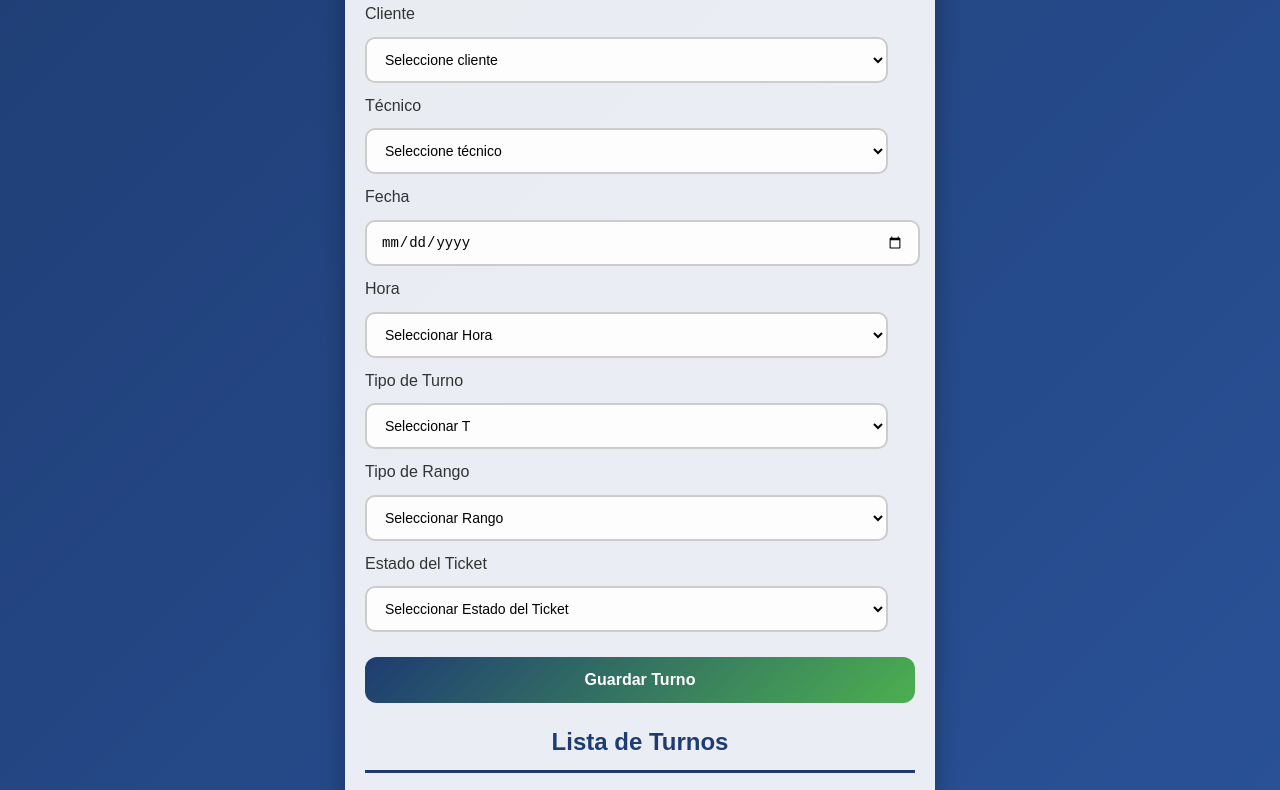
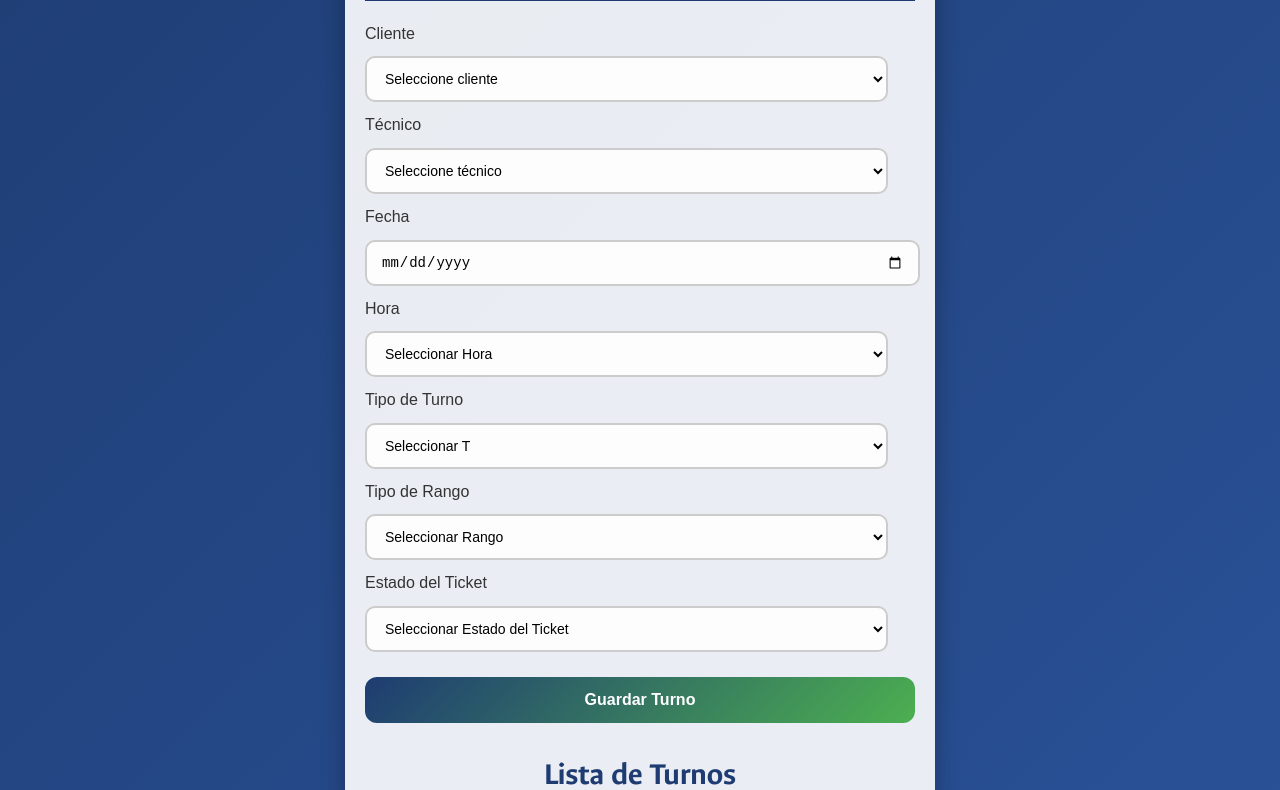
Before and after one commit to juandaniel652/tp_link, a plain HTML site: page html/turno.html in a window 1280 px wide. Shown: the part 339-1129 px from the top of the page. Drawn offline with Linux system fonts and the light colour scheme.

Commit message:
Ajuste de fuentes en formularios y validación de teléfono técnicos

```diff
--- a/css/punto_acceso.css
+++ b/css/punto_acceso.css
@@ -1,3 +1,20 @@
+/* FUENTES */
+
+@font-face {
+  font-family: 'RobotoMonoBold'; /* Un nombre que tú elijas para la fuente */
+  src: url('../fuentes/RobotoMono/RobotoMono-Bold.ttf') format('truetype'); /* Ruta al archivo de tu fuente */
+  font-weight: normal; /* El peso de la fuente, si aplica */
+  font-style: normal;  /* El estilo de la fuente, si aplica */
+}
+
+@font-face{
+  font-family: 'AncizarSanzBold'; /* Un nombre que tú elijas para la fuente */
+  src: url('../fuentes/AncizarSans/AncizarSans-Bold.ttf') format('truetype'); /* Ruta al archivo de tu fuente */
+  font-weight: normal; /* El peso de la fuente, si aplica */
+  font-style: normal;  /* El estilo de la fuente, si aplica */
+}
+
+
 /* === FORMULARIO PUNTO DE ACCESO === */
 #punto-acceso {
   background: rgba(240, 245, 255, 0.95); /* tono más suave y azulado */
@@ -19,6 +36,7 @@
   font-weight: bold;
   border-bottom: 2px solid #2A5298;
   padding-bottom: 10px;
+  font-family: 'AncizarSanzBold', sans-serif;
 }
 
 /* Inputs */
--- a/css/turnos.css
+++ b/css/turnos.css
@@ -1,3 +1,21 @@
+/* FUENTES */
+
+@font-face {
+  font-family: 'RobotoMonoBold'; /* Un nombre que tú elijas para la fuente */
+  src: url('../fuentes/RobotoMono/RobotoMono-Bold.ttf') format('truetype'); /* Ruta al archivo de tu fuente */
+  font-weight: normal; /* El peso de la fuente, si aplica */
+  font-style: normal;  /* El estilo de la fuente, si aplica */
+}
+
+@font-face{
+  font-family: 'AncizarSanzBold'; /* Un nombre que tú elijas para la fuente */
+  src: url('../fuentes/AncizarSans/AncizarSans-Bold.ttf') format('truetype'); /* Ruta al archivo de tu fuente */
+  font-weight: normal; /* El peso de la fuente, si aplica */
+  font-style: normal;  /* El estilo de la fuente, si aplica */
+}
+
+
+
 /* === FORMULARIO TURNOS === */
 #turno {
   background: rgba(255, 255, 255, 0.9);
@@ -12,12 +30,13 @@
 
 #turno h2 {
   text-align: center;
-  font-size: 24px;
+  font-size: 32px;
   margin-bottom: 20px;
   color: #1E3C72;
   font-weight: bold;
   border-bottom: 3px solid #1E3C72;
   padding-bottom: 8px;
+  font-family: 'AncizarSanzBold', sans-serif;
 }
 
 #turno form select,
```
Also changed, not shown: js/tecnicosModule.js (+10 -9 lines).
